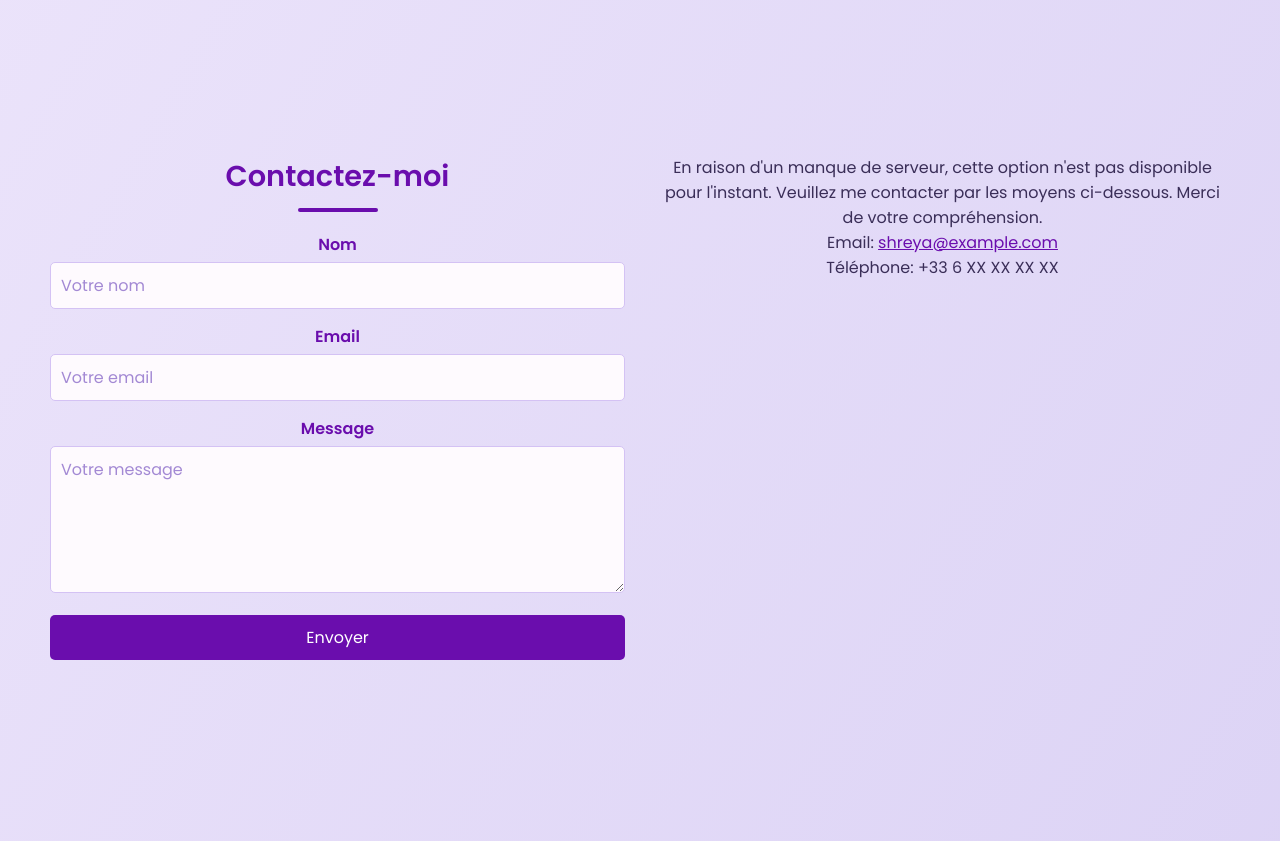
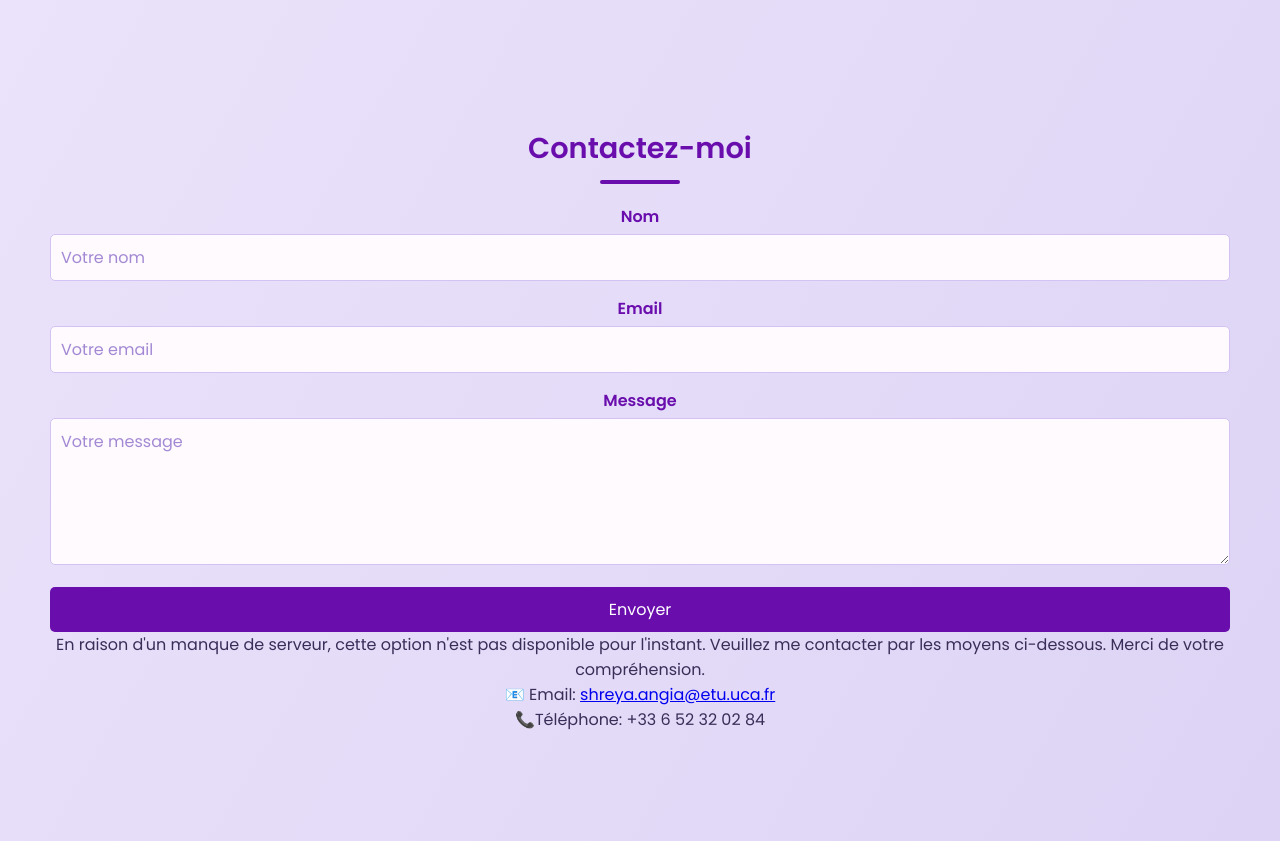
Before and after one commit to Shreya-Angia/Shreya_Portofilio, a plain HTML site: page index.html in a window 1280 px wide. Shown: the part 2710-3551 px from the top of the page. Drawn offline with Linux system fonts and the light colour scheme.

Commit message:
modif contact

```diff
--- a/index.html
+++ b/index.html
@@ -206,8 +206,8 @@
 
     <!-- CONTACT -->
     <section id="contact-section">
-        <div style="display: flex; flex-wrap: wrap; justify-content: center; gap: 30px;">
-            <div style="flex: 1; min-width: 300px;">
+        <div class="contact-container">
+            <div class="contact-form-container">
                 <h2 class="section-title lang" data-fr="Contactez-moi" data-en="Contact Me">Contactez-moi</h2>
                 <form action="#" method="post" class="contact-form">
                     <label for="name" class="lang" data-fr="Nom" data-en="Name">Nom</label>
@@ -222,14 +222,15 @@
                     <button type="submit" class="lang" data-fr="Envoyer" data-en="Send">Envoyer</button>
                 </form>
             </div>
-            <div style="flex: 1; min-width: 300px; text-align: center;">
-                <p class="lang" data-fr="En raison d'un manque de serveur, cette option n'est pas disponible pour l'instant."
-                   data-en="Due to server limitations, this option is currently not available. Please contact through the following means.">
+            <div class="contact-info">
+                <p class="lang" data-fr="En raison d'un manque de serveur, cette option n'est pas disponible pour l'instant. Veuillez me contacter par les moyens
+                ci-dessous. Merci de votre compréhension."
+                   data-en="Due to server limitations, this option is currently unavailable. Please contact through the following means. Thank you for your understanding.">
                    En raison d'un manque de serveur, cette option n'est pas disponible pour l'instant. Veuillez me contacter par les moyens
                    ci-dessous. Merci de votre compréhension.
                 </p>
-                <p>Email: <a href="mailto:shreya@example.com" style="color: #6a0dad;">shreya@example.com</a></p>
-                <p class="lang" data-fr="Téléphone: +33 6 XX XX XX XX" data-en="Phone: +33 6 XX XX XX XX">Téléphone: +33 6 XX XX XX XX</p>
+                <p>📧 Email: <a href="mailto:shreya.angia@etu.uca.fr">shreya.angia@etu.uca.fr</a></p>
+                <p class="lang" data-fr=" 📞Téléphone: +33 6 52 32 02 84" data-en=" 📞Phone: +33 6 52 32 02 84"> 📞Téléphone: +33 6 52 32 02 84</p>
             </div>
         </div>
     </section>
```
